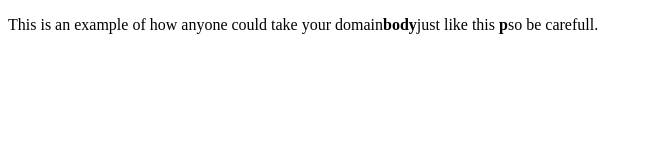
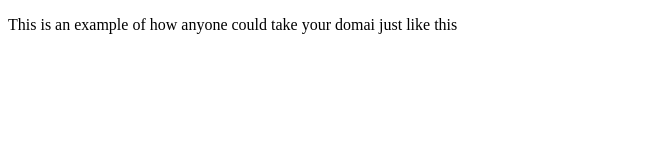
Before and after one commit to 8460788179/web.google.com-, a plain HTML site: page index.html in a window 1280 px wide. Shown: the whole page, without its empty margins (0-648 px from the left). Drawn offline with Linux system fonts and the light colour scheme.

Commit message:
Update index.html

```diff
--- a/index.html
+++ b/index.html
@@ -4,6 +4,6 @@
     <title>Your domain is takeover</title>
   </head>
   <body>
-    <p>This is an example of how anyone could take your domain<strong>body</strong>just like this <strong>p</strong>so be carefull.</p>
+    <p>This is an example of how anyone could take your domai just like this</p>
   </body>
 </html>
```
